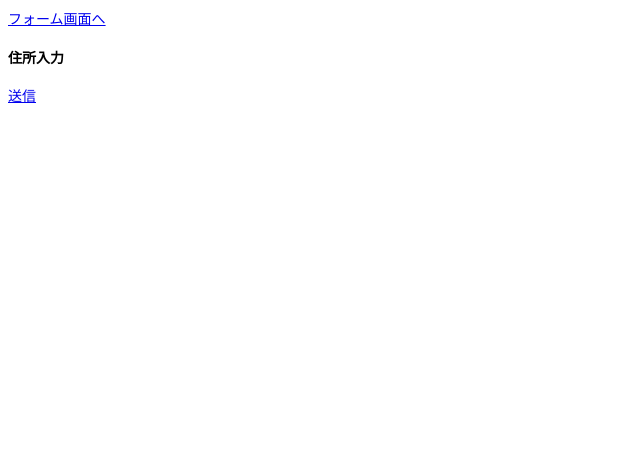
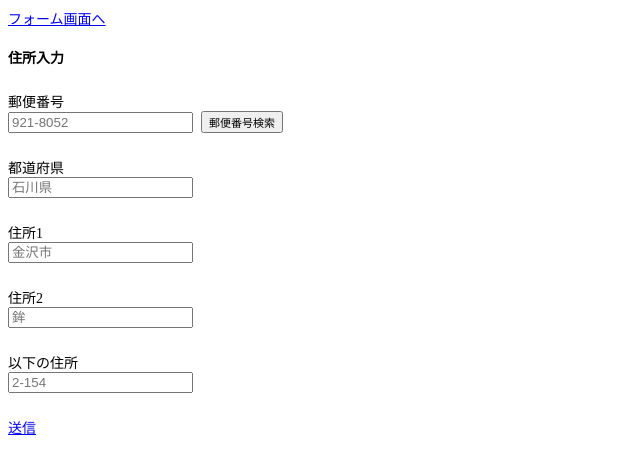
Before and after one commit to cc-Tanaka/vue3-form, a Vue app: page /form_zip in a window 1280 px wide. Shown: the top 474 px of the page, without its empty margins (0-640 px from the left). Built offline with nearby package versions, Linux system fonts and the light colour scheme.

Commit message:
住所検索フォームを作成

```diff
--- a/package.json
+++ b/package.json
@@ -9,9 +9,9 @@
   },
   "dependencies": {
     "@vee-validate/rules": "^4.0.4",
+    "axios": "^0.21.1",
+    "axios-jsonp": "^1.0.4",
     "core-js": "^3.6.5",
-    "ky": "^0.25.1",
-    "ky-universal": "^0.8.2",
     "node-sass": "^5.0.0",
     "sass-loader": "^10.1.0",
     "vee-validate": "^4.1.1",
--- a/src/components/FormEnd.vue
+++ b/src/components/FormEnd.vue
@@ -6,6 +6,11 @@
   <p>メールアドレス: {{ result_email }}</p>
   <p>メルマガの配信: {{ result_picked }}</p>
   <p>利用規約への同意: {{ result_check }}</p>
+  <p>郵便番号: {{ result_zip }}</p>
+  <p>都道府県: {{ result_pref }}</p>
+  <p>住所1: {{ result_addr_level2 }}</p>
+  <p>住所2: {{ result_addr_level3 }}</p>
+  <p>以下の住所: {{ result_home_address }}</p>
 </template>
 
 <script>
@@ -24,7 +29,11 @@ export default {
     this.result_tel = localStorage.getItem('tel')
     this.result_email = localStorage.getItem('email')
     this.result_picked = localStorage.getItem('picked')
-    this.result_check = localStorage.getItem('check')
+    this.result_zip = localStorage.getItem('zip')
+    this.result_pref = localStorage.getItem('pref')
+    this.result_addr_level2 = localStorage.getItem('addr_level2')
+    this.result_addr_level3 = localStorage.getItem('addr_level3')
+    this.result_home_address = localStorage.getItem('home_address')
   }
 }
 </script>
--- a/src/components/FormZip.vue
+++ b/src/components/FormZip.vue
@@ -1,4 +1,115 @@
 <template>
   <h4>住所入力</h4>
+  <div>
+    <Form :validation-schema="schema" v-slot="{ errors }" class="form">
+      <div>
+        <label>郵便番号</label>
+        <Field v-model="zip" name="zip" as="input" placeholder="921-8052" />
+        <button @click="searchAddress" class="zip-button">郵便番号検索</button>
+        <span>{{ errors.name }}</span>
+      </div>
+      <div>
+        <label>都道府県</label>
+        <Field v-model="pref" name="pref" as="input" placeholder="石川県" />
+        <span>{{ errors.name }}</span>
+      </div>
+      <div>
+        <label>住所1</label>
+        <Field v-model="addr_level2" name="addr_level2" as="input" placeholder="金沢市" />
+        <span>{{ errors.name }}</span>
+      </div>
+      <div>
+        <label>住所2</label>
+        <Field v-model="addr_level3" name="addr_level3" as="input" placeholder="鉾" />
+        <span>{{ errors.name }}</span>
+      </div>
+      <div>
+        <label>以下の住所</label>
+        <Field v-model="home_address" name="home_address" as="input" placeholder="2-154" />
+        <span>{{ errors.name }}</span>
+      </div>
+    </Form>
+  </div>
   <router-link to="/form_end">送信</router-link>
 </template>
+
+<script>
+import { Field, Form } from 'vee-validate'
+import * as yup from 'yup'
+
+import Feacher from "../lib/zip.js"
+
+export default {
+  data() {
+    return {
+      schema: yup.object().shape({
+        zip: yup.string().required(),
+        pref: yup.string().required(),
+        addr_level2: yup.string().required(),
+        addr_level3: yup.string().required(),
+        home_address: yup.string().required(),
+      }),
+      zip: "",
+      pref: "",
+      addr_level2: "",
+      addr_level3: "",
+      home_address: ""
+    }
+  },
+  components: {
+    Form,
+    Field
+  },
+  methods: {
+    async searchAddress() {
+      const feacher = new Feacher
+      let address = await feacher.feach(this.zip)
+      this.pref = address.data.results[0]["address1"]
+      this.addr_level2 = address.data.results[0]["address2"]
+      this.addr_level3 = address.data.results[0]["address3"]
+    }
+  },
+  mounted() {
+    if (localStorage.zip) {
+      this.zip = localStorage.zip;
+    }
+    if (localStorage.pref) {
+      this.pref = localStorage.pref;
+    }
+    if (localStorage.addr_level2) {
+      this.addr_level2 = localStorage.addr_level2;
+    }
+    if (localStorage.addr_level3) {
+      this.addr_level3 = localStorage.addr_level3;
+    }
+    if (localStorage.home_address) {
+      this.home_address = localStorage.home_address;
+    }
+  },
+  watch: {
+    zip(newZip) {
+      localStorage.zip = newZip;
+    },
+    pref(newPref) {
+      localStorage.pref = newPref;
+    },
+    addr_level2(newAddrLevel2) {
+      localStorage.addr_level2 = newAddrLevel2;
+    },
+    addr_level3(newAddrLevel3) {
+      localStorage.addr_level3 = newAddrLevel3;
+    },
+    home_address(newHomeAddress) {
+      localStorage.home_address = newHomeAddress;
+    }
+  },
+}
+</script>
+
+<style>
+.zip-button {
+  font-size: 11px;
+  margin-left: 8px;
+}
+
+</style>
--- /dev/null
+++ b/src/lib/zip.js
@@ -0,0 +1,16 @@
+import axios from 'axios'
+import axiosJsonp from 'axios-jsonp'
+
+export default class Feacher {
+  async feach(zip) {
+    let res
+    try {
+      res = await axios.get(`https://zipcloud.ibsnet.co.jp/api/search?zipcode=${zip}`, {
+              adapter: axiosJsonp
+            })
+    } catch(err) {
+      res = "error"
+    }
+    return res
+  }
+}
```
Also changed, not shown: 1 other file (tests, documents, lock files or other folders).
